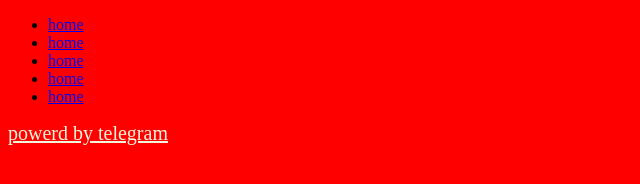
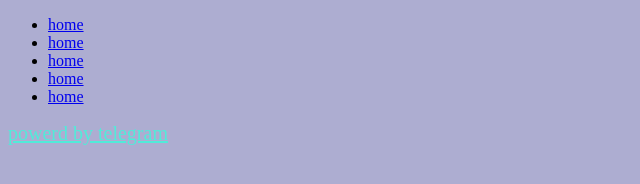
Before and after one commit to merrrrr-wq/mer-mukuch-merch, a plain HTML site: page index.html in a window 1280 px wide. Shown: the whole page, without its empty margins (0-640 px from the left). Drawn offline with Linux system fonts and the light colour scheme.

Commit message:
add css and change background color

```diff
--- a/style.css
+++ b/style.css
@@ -1,7 +1,7 @@
 body{
-    background-color: red;
+    background-color: rgb(173, 173, 209);
 }
 .telegram{
-color:beige;
+color:rgb(81, 235, 217);
 font-size: 20px;
 }
```
Also changed, not shown: 1 other file.
